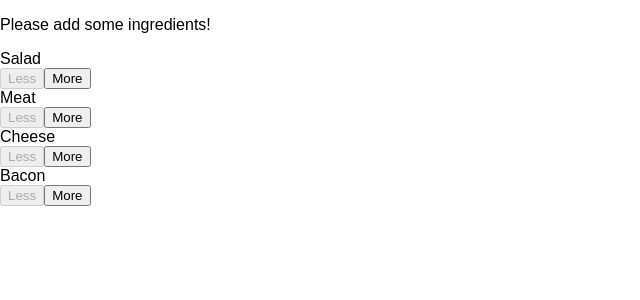
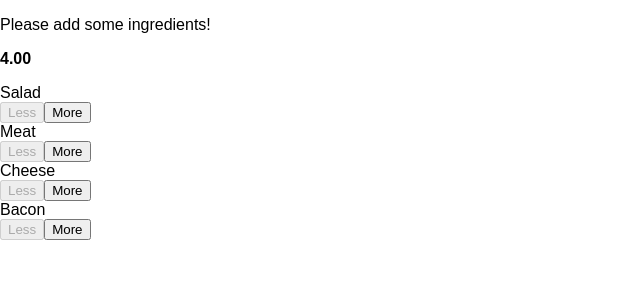
Before and after one commit to kanavsharma1/Burger-App, a React app: page / in a window 1280 px wide. Shown: the top 300 px of the page, without its empty margins (0-640 px from the left). Built offline with nearby package versions, Linux system fonts and the light colour scheme.

Commit message:
added updated price and display it

```diff
--- a/src/component/Burger/BuildControls/buildControls.js
+++ b/src/component/Burger/BuildControls/buildControls.js
@@ -11,6 +11,7 @@ const controls = [
 
 const buildControls = props => (
     <div className={classes.BuildControls}>
+        <p><strong> {props.price.toFixed(2)}</strong></p>
         {controls.map(ctrl => {
             return <BuildControl
                 key={ctrl.label}
--- a/src/container/BurgerBuilder/BurgerBuilder.js
+++ b/src/container/BurgerBuilder/BurgerBuilder.js
@@ -68,7 +68,8 @@ class BurgerBuilder extends Component {
                 <BuildControls
                     ingredientAdded={this.addIngredientHandler}
                     ingredientRemoved={this.removeIngredientHandler}
-                    disabled={disabledInfo} />
+                    disabled={disabledInfo}
+                    price={this.state.totalPrice} />
             </Aux>
         );
     }
```
